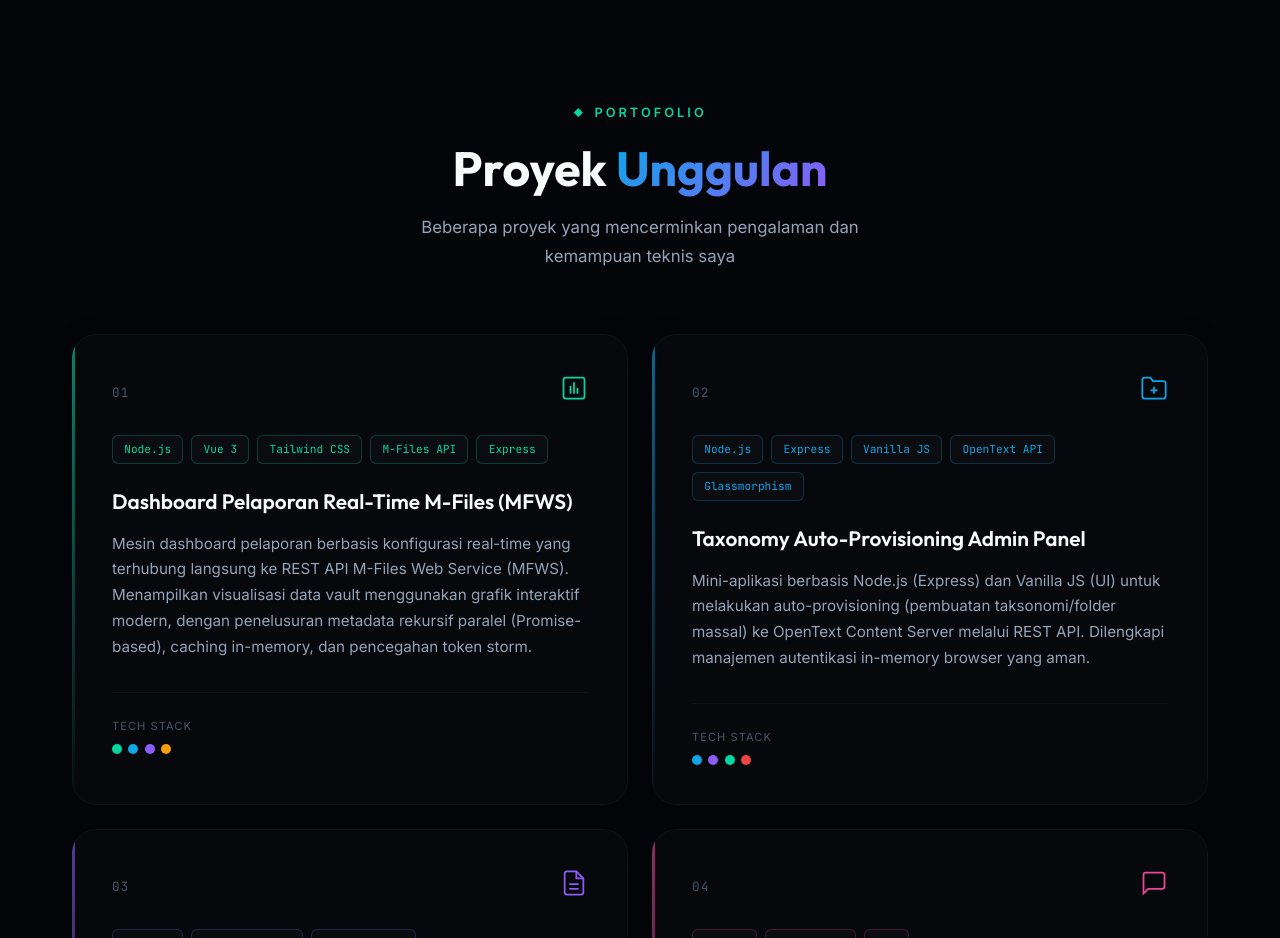
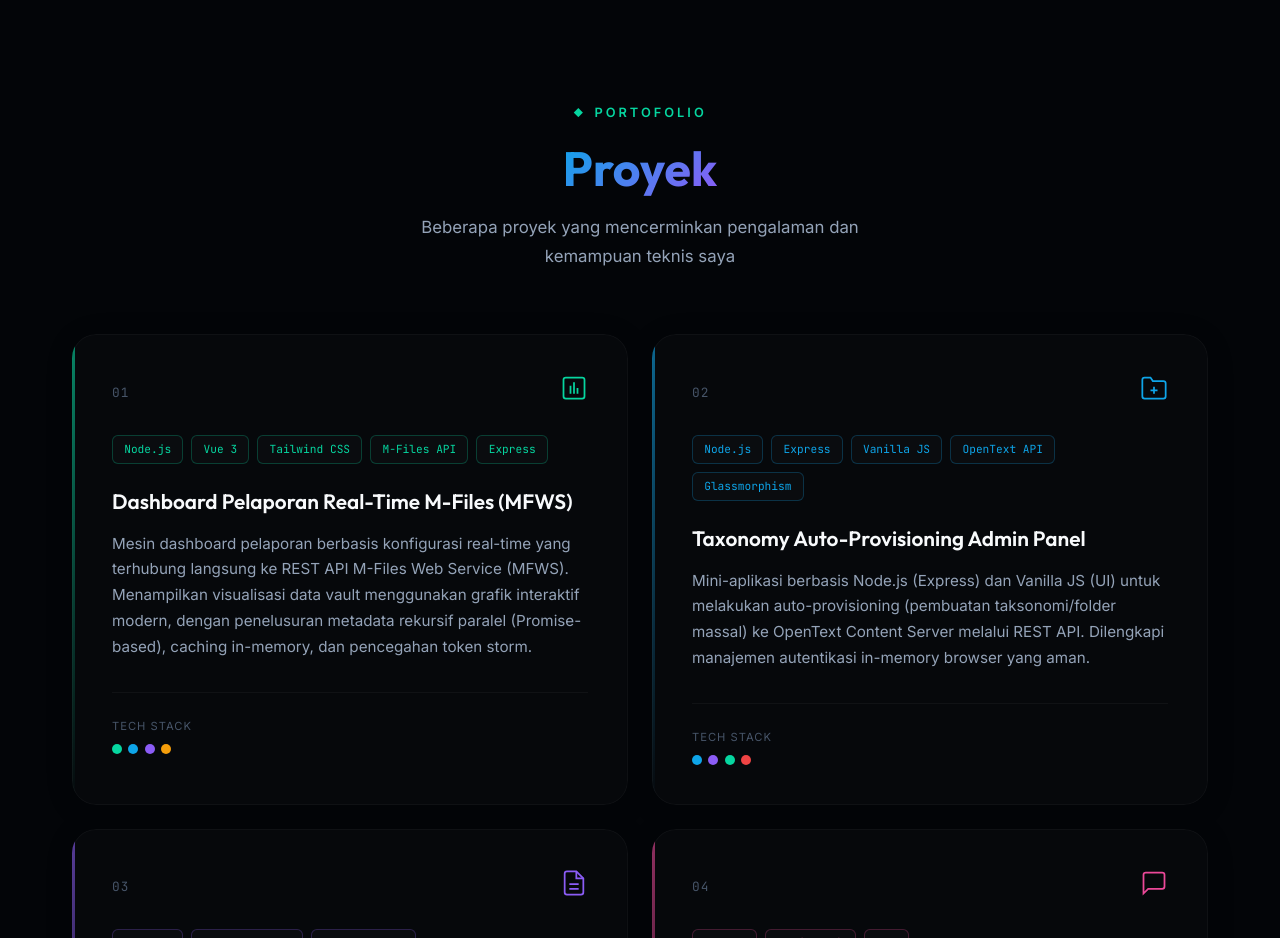
Before and after one commit to mdibalikw/portofolio-wahyu, a Vue app: page / in a window 1280 px wide. Shown: the part 2000-2938 px from the top of the page. Built offline with nearby package versions, Linux system fonts and the light colour scheme.

Commit message:
perbaikan linkedin dan Proyek

```diff
--- a/src/components/ProjectsSection.vue
+++ b/src/components/ProjectsSection.vue
@@ -6,7 +6,7 @@
           <span class="tag-icon">◆</span> Portofolio
         </span>
         <h2 class="section-title" :class="{ visible: headerVisible }">
-          Proyek <span class="gradient-text">Unggulan</span>
+           <span class="gradient-text">Proyek</span>
         </h2>
         <p class="section-subtitle" :class="{ visible: headerVisible }">
           Beberapa proyek yang mencerminkan pengalaman dan kemampuan teknis saya
```
